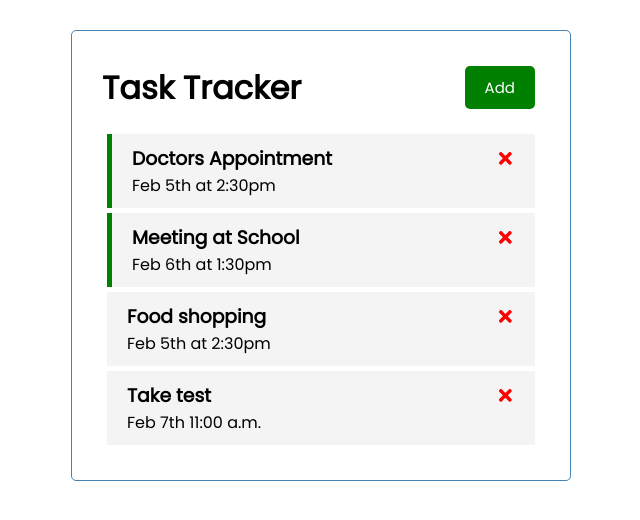
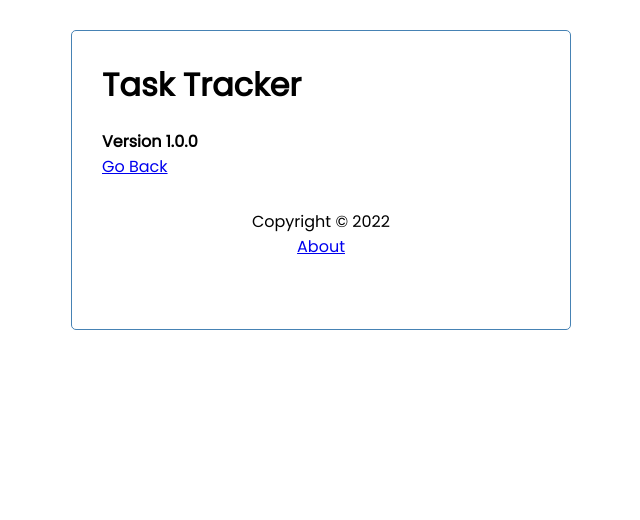
Before and after one commit to PattyHarris/react-task-tracker, a React (Create React App) app: page /about in a window 1280 px wide. Shown: the top 520 px of the page, without its empty margins (319-959 px from the left). Built offline with nearby package versions, Linux system fonts and the light colour scheme; data requests are answered from the project's data file.

Commit message:
Addition of React-Router to show an About page.  And that's about it.

```diff
--- a/package.json
+++ b/package.json
@@ -10,6 +10,7 @@
     "react": "^17.0.2",
     "react-dom": "^17.0.2",
     "react-icons": "^4.3.1",
+    "react-router-dom": "^6.2.1",
     "react-scripts": "^5.0.0",
     "web-vitals": "^2.1.4"
   },
--- a/src/App.js
+++ b/src/App.js
@@ -1,8 +1,11 @@
 import {useState, useEffect} from 'react';
+import { BrowserRouter as Router, Routes, Route} from 'react-router-dom';
 
 import Header from './components/Header';
+import Footer from './components/Footer';
 import Tasks from './components/Tasks';
 import AddTask from './components/AddTask';
+import About from './components/About';
 
 function App() {
   const [showAddTask, setShowAddTask] = useState(false);
@@ -88,18 +91,30 @@
   }
 
   return (
+    <Router>
       <div className="container">
 
         <Header onAdd={ () => setShowAddTask(!showAddTask) } showAdd={ showAddTask }/>
 
+        <Routes>
+          <Route
+            path='/'
+            element={
+              <>
                 { showAddTask && <AddTask onAdd={addTask} /> }
 
                 { tasks.length > 0 ? (
                   <Tasks tasks={tasks} onDelete={deleteTask} onToggle={toggleReminder}/>
                 ) :
                   ( 'No tasks available.')}
+              </>
+            }
+            />
+          <Route path='/about' element={<About />} />
+        </Routes>
+        <Footer />
       </div>
-
+    </Router>
   );
 }
 
--- /dev/null
+++ b/src/components/About.js
@@ -0,0 +1,12 @@
+import { Link } from 'react-router-dom';
+
+const About = () => {
+  return (
+        <div>
+            <h4>Version 1.0.0</h4>
+            <Link to='/'>Go Back</Link>
+        </div>
+    );
+};
+
+export default About;
--- /dev/null
+++ b/src/components/Footer.js
@@ -0,0 +1,12 @@
+import { Link } from 'react-router-dom';
+
+const Footer = () => {
+  return (
+    <footer>
+        <p>Copyright &copy; 2022</p>
+        <Link to='/about'>About</Link>
+    </footer>
+  );
+};
+
+export default Footer;
--- a/src/components/Header.js
+++ b/src/components/Header.js
@@ -1,14 +1,21 @@
 import PropTypes from 'prop-types';
 import Button from './Button';
+import { useLocation } from 'react-router-dom';
 
 const Header = ({title, onAdd, showAdd}) => {
+
+    const location = useLocation();
 
     return (
         <header className='header'>
             <h1>{title}</h1>
-            <Button color={showAdd ? 'red' : 'green'}
+            { location.pathname === '/' && (
+                <Button
+                color={showAdd ? 'red' : 'green'}
                 text={showAdd ? 'Close' : 'Add'}
-                onClick={ onAdd } />
+                onClick={ onAdd }
+                />
+            )}
         </header>
     )
 };
```
Also changed, not shown: 2 other files (tests, documents, lock files or other folders). Lines whose indentation alone changed are shown as unchanged.
